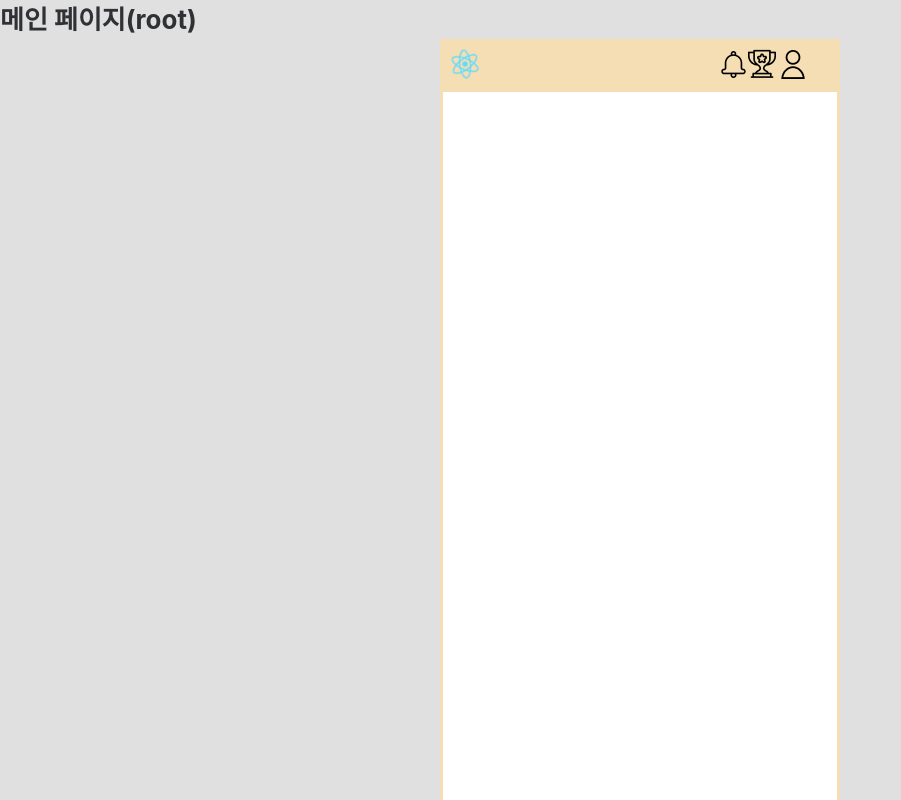
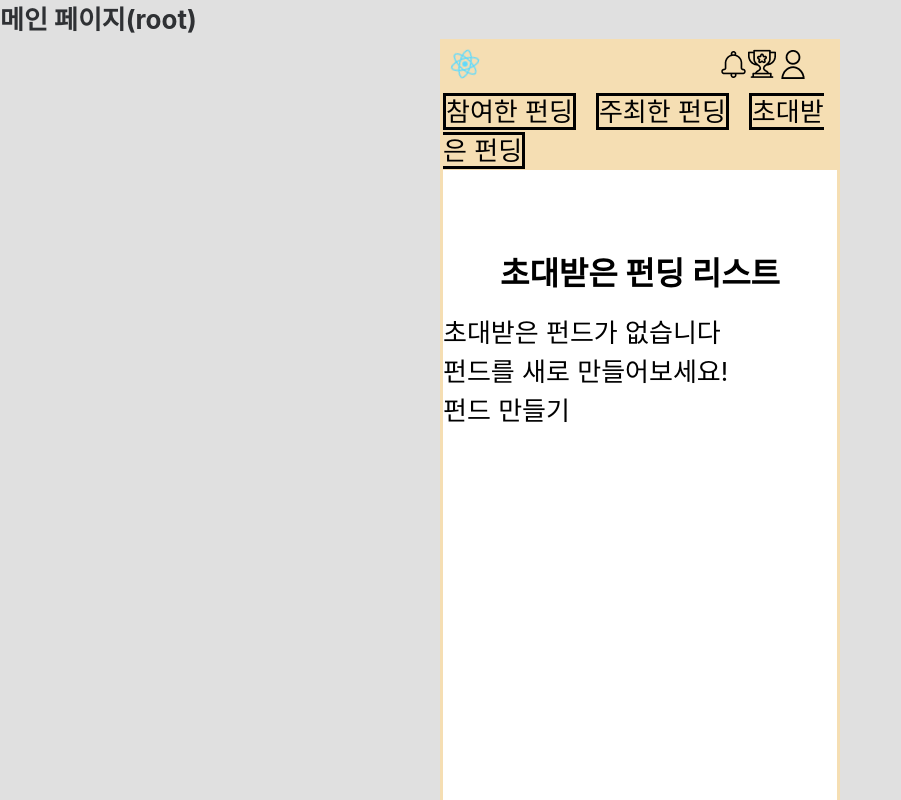
Before and after one commit to LTaeSung/SinhanDS-moamoaReact, a React (Create React App) app: page /funding/invited in a window 1280 px wide. Before the commit this address had no page. Shown: the top 800 px of the page, without its empty margins (0-901 px from the left). Built offline with nearby package versions, Linux system fonts and the light colour scheme.

Commit message:
헤더 누르면 로그아웃 되던 버그 수정

```diff
--- a/src/App.js
+++ b/src/App.js
@@ -11,6 +11,7 @@ import MakeFunding from "./component/funding/MakeFunding";
 import MakeFundingInviteMember from "./component/funding/MakeFundingInviteMember";
 import AfterMakeFunding from "./component/funding/AfterMakeFunding";
 import FundingList from "./component/funding/FundingList";
+import InvitedFunding from "./component/funding/InvitedFunding";
 import FriendList from "./component/member/FriendList";
 import FriendSearch from "./component/member/FriendSearch";
 import BoardList from "./component/booard/BoardList";
@@ -41,6 +42,7 @@ function App() {
               element={<AfterMakeFunding />}
             />
             <Route path="/funding/list" element={<FundingList />} />
+            <Route path="/funding/invited" element={<InvitedFunding />} />
             <Route path="/board/list" element={<BoardList />} />
           </Routes>
         </div>
--- a/src/component/Header.js
+++ b/src/component/Header.js
@@ -2,15 +2,19 @@ import "../App.css";
 import logo from "../logo.svg";
 import $ from "jquery";
 function Header() {
-  const goToLink = (e) => {
+  const logout = (e) => {
     sessionStorage.removeItem("email");
     sessionStorage.removeItem("no");
+    goToLink(e);
+  };
+
+  const goToLink = (e) => {
     console.log(e.target);
     window.location.href = $(e.target).attr("target");
   };
   return (
     <div className="headerNav">
-      <button onClick={goToLink} target="/">
+      <button onClick={logout} target="/">
         <img src={logo} className="App-logo" alt="logo" />
       </button>
 
--- a/src/component/funding/FundingHeader.js
+++ b/src/component/funding/FundingHeader.js
@@ -13,7 +13,7 @@ function FundingHeader() {
         <Link className="navbarMenu" to={"/funding/host"}>
           주최한 펀딩
         </Link>
-        <Link className="navbarMenu" to={"/funding/request"}>
+        <Link className="navbarMenu" to={"/funding/invited"}>
           초대받은 펀딩
         </Link>
       </div>
--- /dev/null
+++ b/src/component/funding/InvitedFunding.js
@@ -0,0 +1,62 @@
+import FundingHeader from "./FundingHeader";
+import React, { useEffect, useState } from "react";
+import BootPath from "./../../BootPath";
+import { useContext } from "react";
+import axios from "axios";
+import { Link } from "react-router-dom";
+
+function InvitedFunding() {
+  const { bootpath } = useContext(BootPath);
+  const [data, setData] = useState(null);
+  const member_no = sessionStorage.getItem("no");
+  const getData = async () => {
+    try {
+      if (!member_no) {
+        console.log("사용자 번호가 없습니다.");
+        return;
+      }
+      const response = await axios.get(
+        ` ${bootpath}/member/friend/list?member_no=${member_no}`
+      );
+      if (response.data.length === 0) {
+        setData(null);
+      } else {
+        setData(response.data);
+      }
+      console.log(response.data.length);
+    } catch (error) {
+      console.log(error);
+    }
+  };
+  useEffect(() => {
+    getData();
+  }, []);
+  return (
+    <>
+      <FundingHeader />
+      <div className="sub">
+        <div className="size">
+          <h3 className="sub_title">초대받은 펀딩 리스트</h3>
+          {data ? (
+            <ul>
+              {data.map((Data) => (
+                <li key={Data.no}>데이터들</li>
+              ))}
+            </ul>
+          ) : (
+            <>
+              {" "}
+              <div>
+                초대받은 펀드가 없습니다
+                <br /> 펀드를 새로 만들어보세요!
+              </div>
+              <Link to="/funding/make">펀드 만들기</Link>
+            </>
+          )}
+        </div>
+      </div>
+    </>
+  );
+}
+
+export default InvitedFunding;
```
Also changed, not shown: 1 other file (tests, documents, lock files or other folders).
